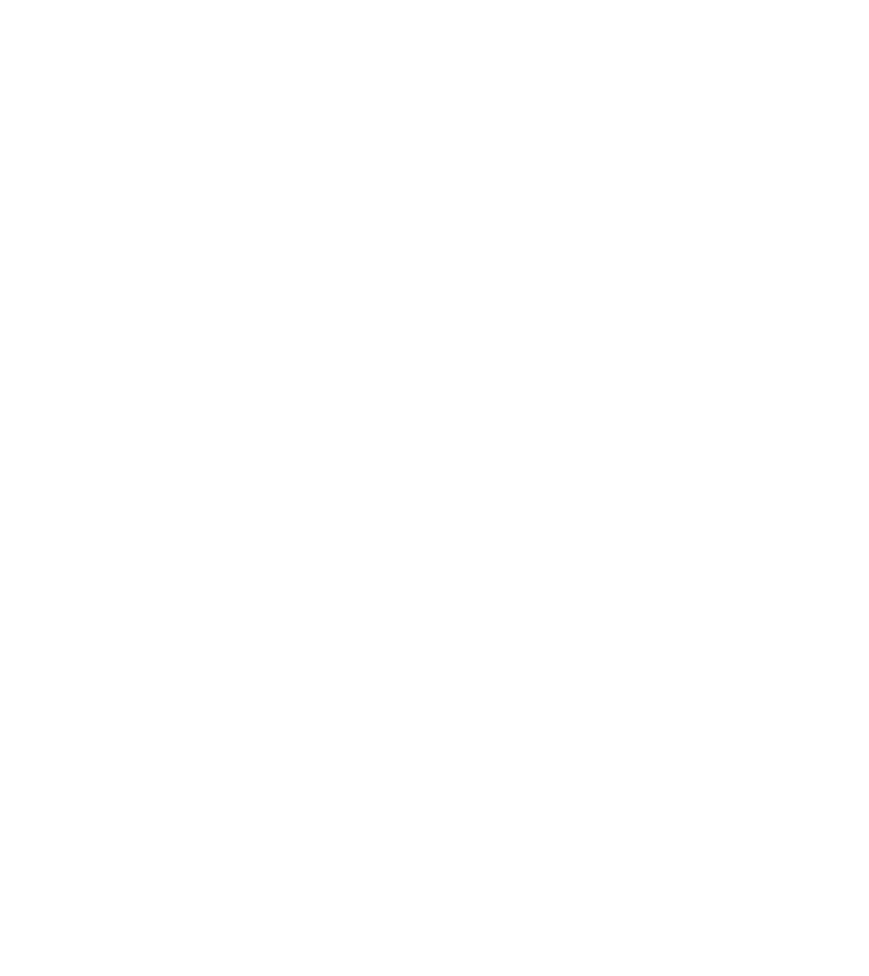
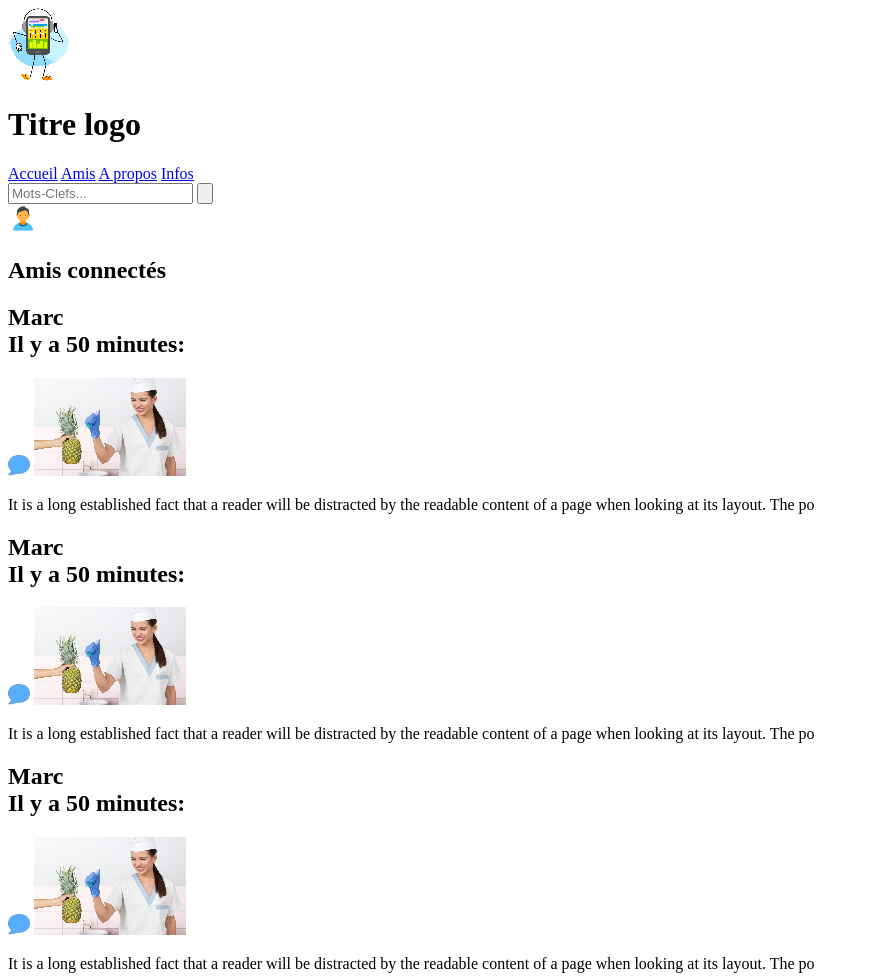
Before and after one commit to dreamz60700/Projet-avec-jhon, a plain HTML site: page index.html in a window 1280 px wide. Shown: the whole page, without its empty margins (0-869 px from the left). Before the commit the page ends 800 px from the top, so only its background shows below. Drawn offline with Linux system fonts and the light colour scheme.

Commit message:
header et barre d'amis

```diff
--- a/index.html
+++ b/index.html
@@ -4,9 +4,57 @@
     <meta charset="UTF-8">
     <meta name="viewport" content="width=device-width, initial-scale=1.0">
     <link rel="stylesheet" href="style.css">
+    <link href="https://fonts.googleapis.com/css?family=Roboto&display=swap" rel="stylesheet">
     <title>Document</title>
 </head>
 <body>
+    <!--HEADER-->
+    <div class="header">
+        <div class="logo-title">
+          <img src="img/img-logo.png">
+          <h1>Titre logo</h1>
+        </div>
+        <div class="navigation">
+           <a href="#">Accueil</a>
+           <a href="#">Amis</a>
+           <a href="#">A propos</a>
+           <a href="#">Infos</a>
+        </div>
+        <div class="barre-recherche">
+            <form id="recherche" method="post">
+                <input name="saisie" type="text" placeholder="Mots-Clefs..." required />
+                <input class="loupe" type="submit" value="" />
+            </form>
+        </div>
+    </div>
+
+    <div class="header-amis">
+        <div class="connect">
+         <img src="img/icon-user.png">
+         <h2>Amis connectés</h2>
+        </div>
+        <div class="description-amis">
+            <h2 class="nom">Marc<br><span class="minutes">Il y a 50 minutes:</span></h2>
+            <img class="speech" src="img/speech.png">
+            <img class="baniere" src="img/baniere.png">
+            <p class="texte">It is a long established fact that a reader will be distracted by the readable content of a page when looking at its layout. The po</p>
+        </div>
+
+        <div class="description-amis">
+            <h2 class="nom">Marc<br><span class="minutes">Il y a 50 minutes:</span></h2>
+            <img class="speech" src="img/speech.png">
+            <img class="baniere" src="img/baniere.png">
+            <p class="texte">It is a long established fact that a reader will be distracted by the readable content of a page when looking at its layout. The po</p>
+        </div>
+
+        <div class="description-amis">
+            <h2 class="nom">Marc<br><span class="minutes">Il y a 50 minutes:</span></h2>
+            <img class="speech" src="img/speech.png">
+            <img class="baniere" src="img/baniere.png">
+            <p class="texte">It is a long established fact that a reader will be distracted by the readable content of a page when looking at its layout. The po</p>
+        </div>
+    </div>
+
 
 
 
```
Also changed, not shown: img/baniere.png (added), img/icon-user.png (added), img/img-logo.png (added), img/speech.png (added).
